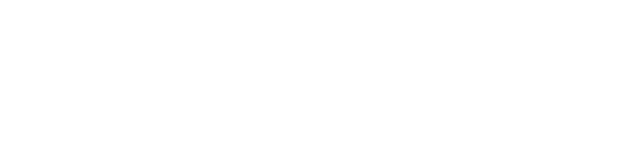
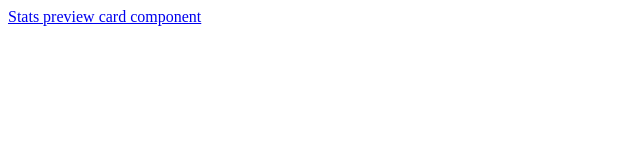
Before and after one commit to ardianreshani/FrontEndMentorChallenges, a plain HTML site: page index.html in a window 1280 px wide. Shown: the whole page, without its empty margins (0-640 px from the left). Drawn offline with Linux system fonts and the light colour scheme.

Commit message:
Stats preview card

```diff
--- a/index.html
+++ b/index.html
@@ -7,6 +7,8 @@
     <title>FrontEndMentorChallenges</title>
   </head>
   <body>
-    <a href="./Stats preview card component/index.html"></a>
+    <a href="./Stats preview card component/index.html"
+      >Stats preview card component</a
+    >
   </body>
 </html>
```
